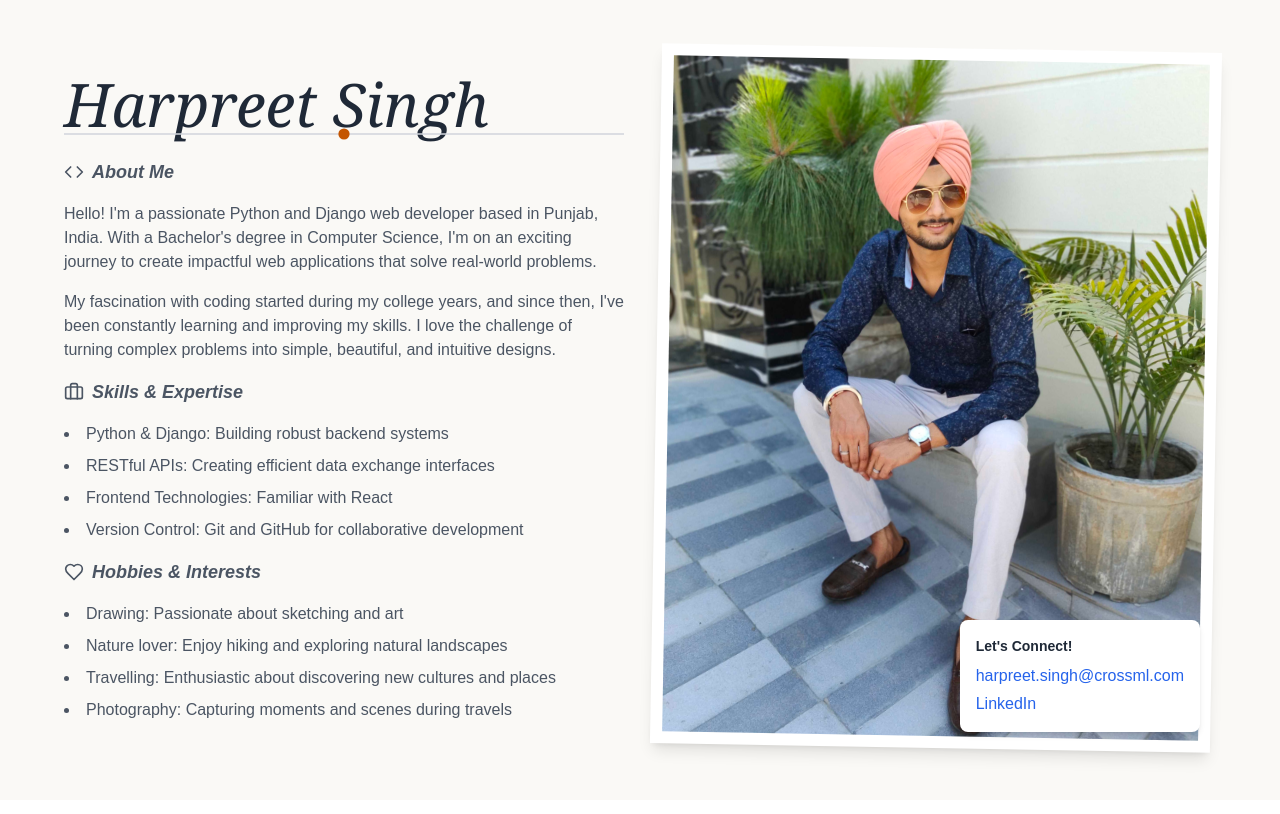
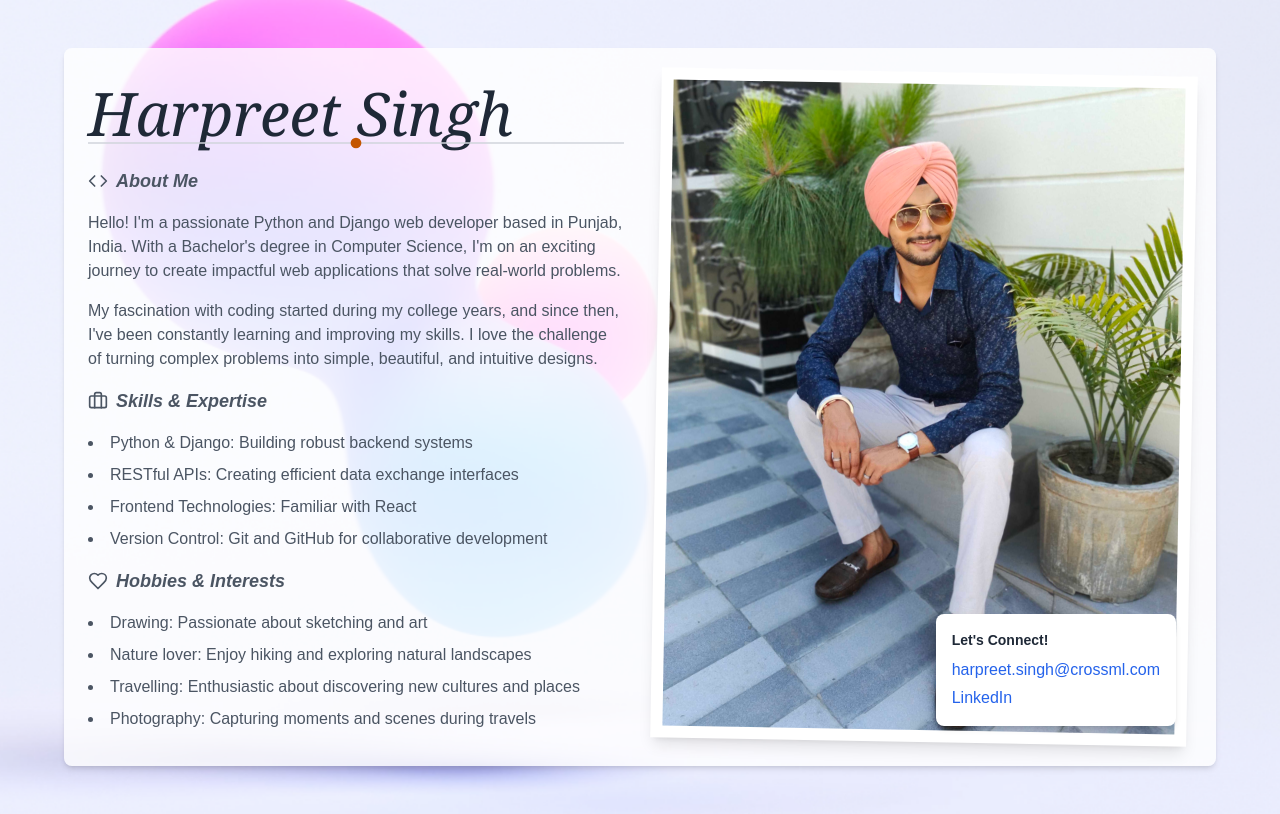
Before and after one commit to harpreetsaini-crossml/my-portfolio, a Next.js app: page / in a window 1280 px wide. Built offline with nearby package versions, Linux system fonts and the light colour scheme.

Commit message:
add background image

```diff
--- a/app/page.js
+++ b/app/page.js
@@ -1,10 +1,13 @@
-import Image from "next/image"
-import { Code, Briefcase, Heart } from "lucide-react"
+import Image from "next/image";
+import { Code, Briefcase, Heart } from "lucide-react";
 
 export default function Component() {
   return (
-    <div className="min-h-screen bg-[#FAF9F6] p-4 md:p-8 lg:p-12">
-      <div className="max-w-6xl mx-auto relative">
+    <div
+      className="min-h-screen bg-cover bg-center p-4 md:p-8 lg:p-12"
+      style={{ backgroundImage: "url('/background.png')" }}
+    >
+      <div className="bg-white bg-opacity-80 max-w-6xl mx-auto relative p-6 rounded-lg shadow-md">
         <div className="grid md:grid-cols-2 gap-8 items-center">
           <div className="space-y-6">
             <div className="relative">
@@ -44,7 +47,7 @@ export default function Component() {
               <ul className="list-disc list-inside space-y-2">
                 <li>Python & Django: Building robust backend systems</li>
                 <li>RESTful APIs: Creating efficient data exchange interfaces</li>
-                <li>Frontend Technologies: Familiar with React </li>
+                <li>Frontend Technologies: Familiar with React</li>
                 <li>Version Control: Git and GitHub for collaborative development</li>
               </ul>
               <p className="text-lg italic font-semibold mt-6 flex items-center gap-2">
@@ -81,5 +84,5 @@ export default function Component() {
         </div>
       </div>
     </div>
-  )
+  );
 }
```
Also changed, not shown: public/background.png (added).
